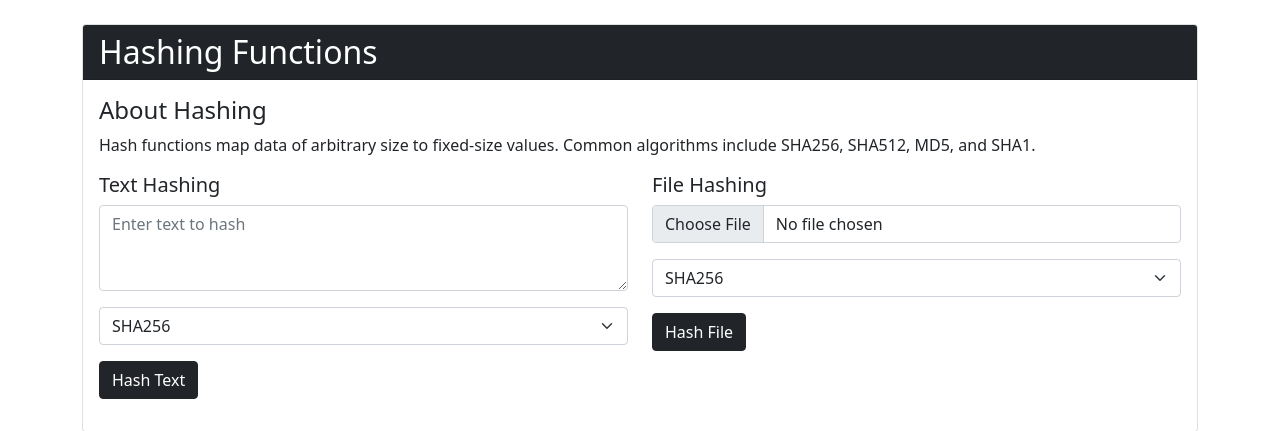
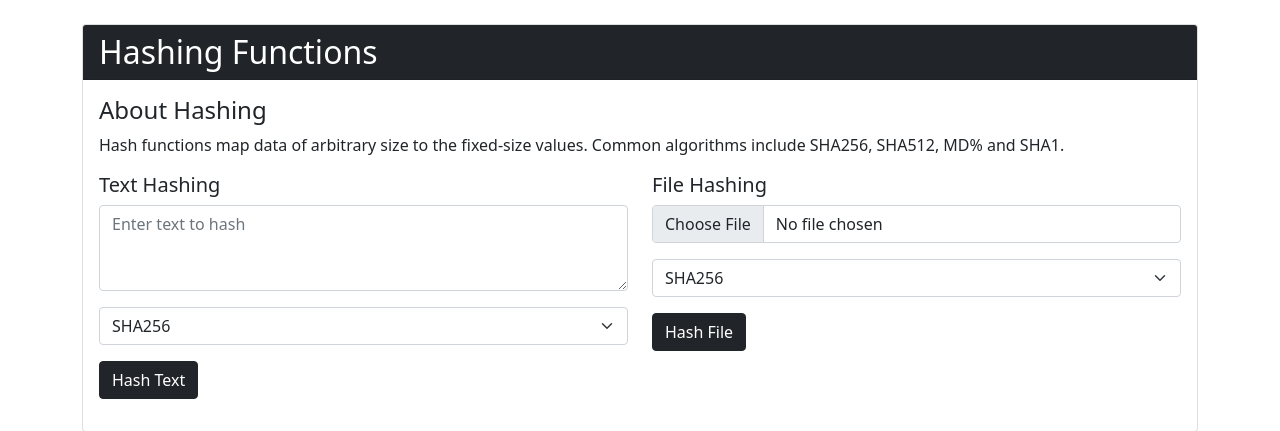
Before and after one commit to niwiisaaa/AC_GROUP6_Cryptographic-Application, a Python web app: template templates/hash.html in a window 1280 px wide. Shown: the part 80-511 px from the top of the page. Run offline with Jinja, Linux system fonts and the light colour scheme; the template is opened without the code that fills it, so the values that code supplies are empty; some libraries are stand-ins or nearby versions.

Commit message:
Update hash.html

```diff
--- a/templates/hash.html
+++ b/templates/hash.html
@@ -8,7 +8,7 @@
     <div class="card-body">
         <h4>About Hashing</h4>
         <p>
-            Hash functions map data of arbitrary size to fixed-size values. Common algorithms include SHA256, SHA512, MD5, and SHA1.
+            Hash functions map data of arbitrary size to the fixed-size values. Common algorithms include SHA256, SHA512, MD% and SHA1.
         </p>
 
         <div class="row">
```
